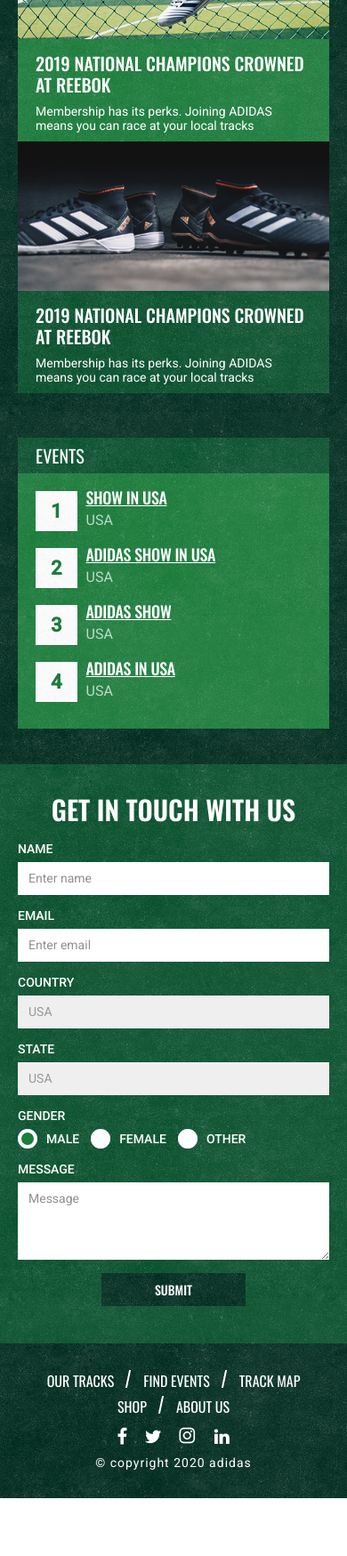
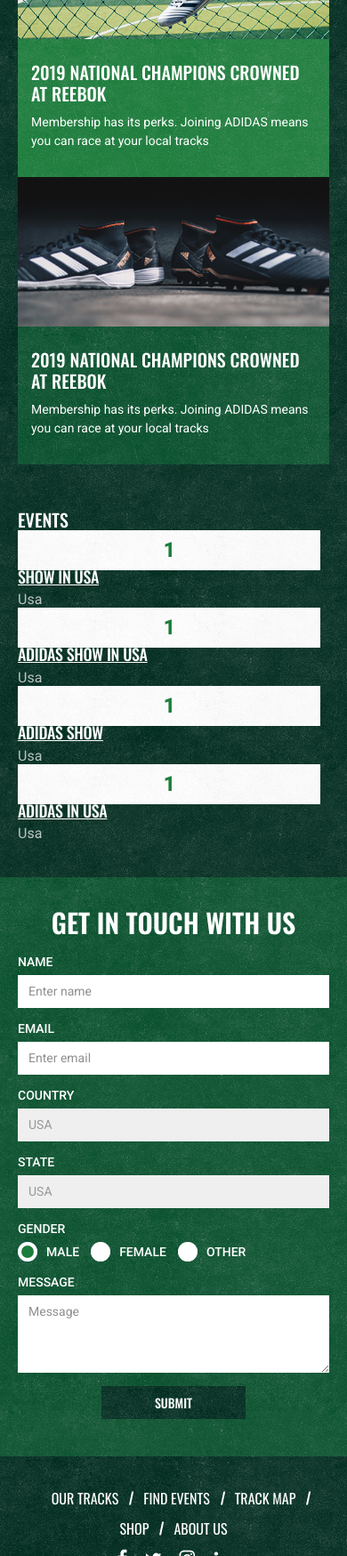
Before and after one commit to Husnain-WPBrigade/test-psd, a plain HTML site: page index.html in a window 390 px wide. Shown: the part 2520-4269 px from the top of the page at 89% size. Before the commit the page ends 4204 px from the top, so only its background shows below. Drawn offline with nearby package versions, Linux system fonts and the light colour scheme.

Commit message:
Fix the Footer Bugs.

```diff
--- a/assets/css/style.css
+++ b/assets/css/style.css
@@ -371,6 +371,7 @@ a {
   }
 
   .nav__links li a {
+    width: 100%;
     font-size: 16px;
     padding: 17px 30px 17px 25px;
   }
@@ -972,6 +973,7 @@ h3 {
   display: flex;
   flex-direction: column;
   justify-content: space-between;
+  width: 100%;
 }
 
 .post-card__header {
@@ -1095,21 +1097,24 @@ h3 {
   flex-direction: column;
 }
 
-.showcase-card__title {
-  padding: 0;
+.showcase-card__body h2,
+h3 {
   font-size: 20px;
   text-transform: uppercase;
-  margin: 0;
   line-height: 1.2;
+}
+
+.showcase-card__title {
   margin-bottom: 9px;
 }
 
+.showcase-card__body p {
+  font-family: "Roboto", sans-serif;
+  font-size: 14px;
+  line-height: 1.5;
+}
+
 .showcase-card__description {
-  font-size: 14px;
-  font-weight: normal;
-  font-family: "Roboto", sans-serif;
-  padding: 0;
-  margin: 0;
 }
 
 .showcase-card:nth-of-type(even) {
@@ -1171,7 +1176,7 @@ h3 {
     text-align: left;
     display: flex;
     align-items: flex-start;
-    padding: 10px 20px;
+    padding: 20px 15px 30px 15px;
   }
 
   .showcase-card:nth-of-type(even) {
@@ -1183,17 +1188,17 @@ h3 {
 /* ---------------------------------
 ------------------ Event Card Styles ------------------
 ------------------------------------- */
-.event__card {
+.event-card {
   background: #1b7d3b url("../images/pattern-bg.png");
   text-transform: uppercase;
 }
 
-.event__card-header {
+.event-card__header {
   background: #08512d url("../images/pattern-bg.png");
   padding: 8px 20px;
 }
 
-.events__title {
+.event-card__title {
   text-transform: uppercase;
   font-size: 20px;
   padding: 10px;
@@ -1202,17 +1207,17 @@ h3 {
   padding: 0;
 }
 
-.event__card-body {
+.event-card-body {
   padding: 20px 20px 30px 20px;
   counter-reset: event-number;
 }
 
-.event__card-item {
+.event-card-item {
   display: flex;
   align-items: flex-start;
 }
 
-.event__card-item:not(:last-child) {
+.event-card-item:not(:last-child) {
   margin-bottom: 19px;
 }
 
@@ -1471,19 +1476,19 @@ label {
 /* ---------------------------------
 ------------------ Footer Section ------------------
 ------------------------------------- */
-.footer__section {
+.footer-section {
   padding: 30px 0 32px 0;
   background: #012c1f url("../images/pattern-bg.png");
 }
 
-.footer__block {
+.footer {
   display: flex;
   align-items: center;
   flex-direction: column;
   justify-content: center;
 }
 
-.footer__links {
+.footer-links {
   padding: 0;
   margin: 0;
   text-decoration: none;
@@ -1494,37 +1499,37 @@ label {
   margin-bottom: 6px;
 }
 
-.footer__link-item {
+.footer-links li {
   list-style: none;
   display: flex;
+  margin: 0 7px;
+}
+
+.footer-links li a {
+  font-size: 16px;
   text-transform: uppercase;
-  margin: 0 8px;
-  font-size: 16px;
-}
-
-.footer__link-item a {
   text-decoration: none;
-}
-
-.footer__link-item::after {
+  padding: 5px 7px;
+  position: relative;
+}
+
+.footer-links li:not(:last-child) a::after {
   content: "";
-  transform: skew(-12deg);
+  transform: skew(-12deg) translateY(-50%);
+  position: absolute;
   width: 2px;
-  height: 20px;
+  top: 50%;
+  height: 15px;
   background-color: rgb(255, 255, 255);
-  margin-left: 15px;
-}
-
-.footer__link-item:nth-child(5):after {
-  display: none;
-}
-
-.footer__link-item a:hover {
+  margin-left: 12px;
+}
+
+.footer-links li a:hover {
   color: #fff;
   text-decoration: underline;
 }
 
-.footer__social-icons {
+.footer-icons {
   display: flex;
   align-items: center;
   justify-content: center;
@@ -1532,17 +1537,16 @@ label {
   padding: 0;
 }
 
-.footer__icon {
+.footer-icons li {
   margin: 0 10px;
   transition: all 0.3s;
 }
 
-.footer__icon:hover {
+.footer-icons li:hover {
   opacity: 0.7;
 }
 
 .footer__copyright {
-  /* color: #fff; */
   font-family: "Roboto", sans-serif;
   font-size: 14px;
   margin-top: 7px;
@@ -1550,55 +1554,12 @@ label {
   letter-spacing: 1px;
 }
 
-@media screen and (max-width: 600px) {
-  .footer__links {
+@media screen and (max-width: 640px) {
+  .footer-links {
+    display: flex;
+    flex-direction: row;
     flex-wrap: wrap;
-    padding: 0 90px;
     align-items: center;
     justify-content: center;
   }
-
-  .footer__link-item {
-    margin-bottom: 5px;
-  }
-
-  .footer__link-item:nth-child(3):after {
-    display: none;
-  }
-}
-
-@media screen and (max-width: 550px) {
-  .footer__links {
-    flex-wrap: wrap;
-    padding: 0 70px;
-    align-items: center;
-    justify-content: center;
-  }
-}
-
-@media screen and (max-width: 487px) {
-  .footer__links {
-    flex-wrap: wrap;
-    padding: 0 40px;
-    align-items: center;
-    justify-content: center;
-  }
-}
-
-@media screen and (max-width: 425px) {
-  .footer__links {
-    flex-wrap: wrap;
-    padding: 0 20px;
-    align-items: center;
-    justify-content: center;
-  }
-}
-
-@media screen and (max-width: 385px) {
-  .footer__links {
-    flex-wrap: wrap;
-    padding: 0 10px;
-    align-items: center;
-    justify-content: center;
-  }
-}
+}
--- a/index.html
+++ b/index.html
@@ -270,7 +270,6 @@
                   </div>
                 </a>
               </div>
-
               <div class="post-card">
                 <a href="#" class="post-card__link">
                   <div class="post-card__header">
@@ -288,7 +287,6 @@
                   </div>
                 </a>
               </div>
-
               <div class="post-card">
                 <a href="#" class="post-card__link">
                   <div class="post-card__header">
@@ -507,48 +505,50 @@
     <!---------------------------------------------
            ------------------------------------- Footer Section -----------------------
         ------------------------------------------------------------------------------------------>
-    <footer class="footer__section">
-      <div class="container footer__block">
-        <ul class="footer__links">
-          <li class="footer__link-item">
+    <footer class="footer-section">
+      <div class="container">
+        <div class="footer">
+          <ul class="footer-links">
+            <li class="footer-link__item">
               <a href="#">our tracks</a>
             </li>
-          <li class="footer__link-item">
+            <li class="footer-link__item">
               <a href="#">find events</a>
             </li>
-          <li class="footer__link-item">
+            <li class="footer-link__item">
               <a href="#">track map</a>
             </li>
-          <li class="footer__link-item">
+            <li class="footer-link__item">
               <a href="#">Shop</a>
             </li>
-          <li class="footer__link-item">
+            <li class="footer-link__item">
               <a href="#">About us</a>
             </li>
           </ul>
-        <ul class="footer__social-icons">
-          <li class="footer__icon">
-            <a href="#">
-              <img src="assets/images/facebook-icon.png" alt="" />
+          <ul class="footer-icons">
+            <li class="footer-icon__item">
+              <a href="https://facebook.com" target="_blank">
+                <img src="assets/images/facebook-icon.png" alt="facebook-icon" />
               </a>
             </li>
-          <li class="footer__icon">
-            <a href="#">
-              <img src="assets/images/twitter-icon.png" alt="" />
+            <li class="footer-icon__item">
+              <a href="https://twitter.com" target="_blank">
+                <img src="assets/images/twitter-icon.png" alt="twitter-icon" />
               </a>
             </li>
-          <li class="footer__icon">
-            <a href="#">
-              <img src="assets/images/instagram-icon.png" alt="" />
+            <li class="footer-icon__item">
+              <a href="https://instagram.com" target="_blank">
+                <img src="assets/images/instagram-icon.png" alt="instagram-icon" />
               </a>
             </li>
-          <li class="footer__icon">
-            <a href="#">
-              <img src="assets/images/linkedin-icon.png" alt="" />
+            <li class="footer-icon__item">
+              <a href="https://linkedin.com" target="_blank">
+                <img src="assets/images/linkedin-icon.png" alt="linkedin-icon" />
               </a>
             </li>
           </ul>
           <span class="footer__copyright">&copy; copyright 2020 adidas</span>
+        </div>
       </div>
     </footer>
     <!---------------------------------------
```
Lines whose indentation alone changed are shown as unchanged.
